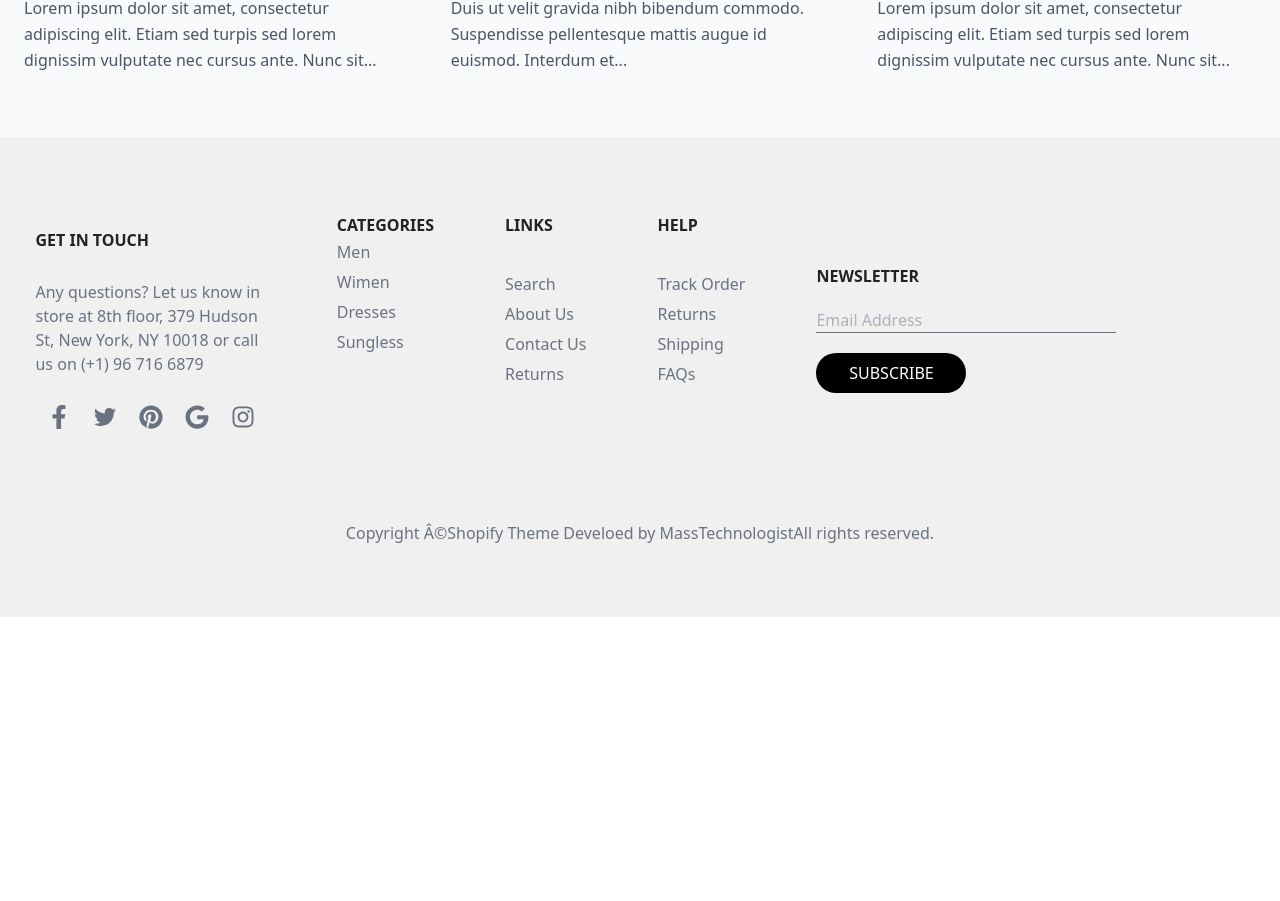
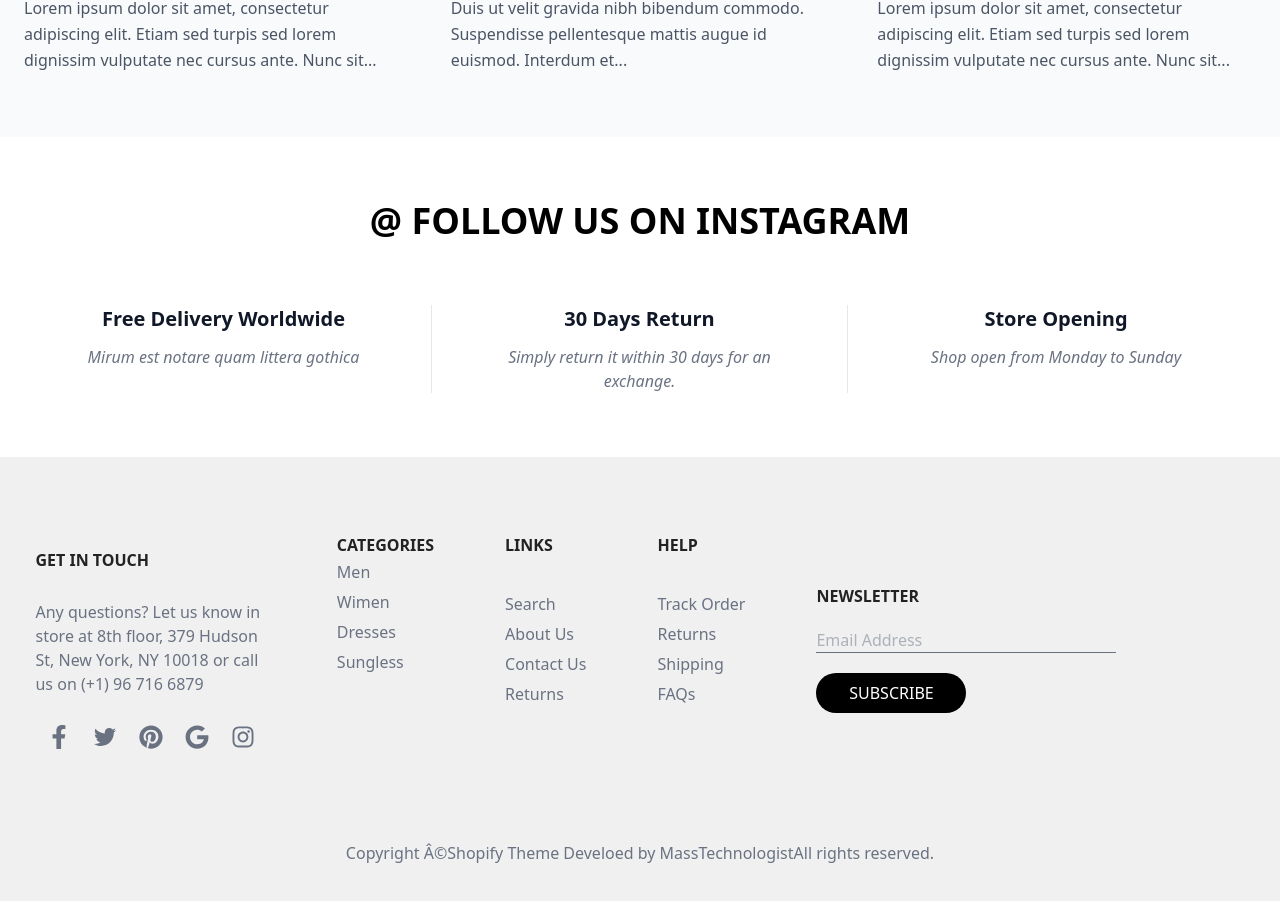
Before and after one commit to Hafsa-ouahbi/HafsaOuahbi-Fianl-project-react, a React (Vite) app: page / in a window 1280 px wide. Shown: the part 3011-3912 px from the top of the page. Before the commit the page ends 3628 px from the top, so only its background shows below. Built offline with nearby package versions, Linux system fonts and the light colour scheme.

Commit message:
finished instagram part

```diff
--- a/src/pages/home/index.jsx
+++ b/src/pages/home/index.jsx
@@ -3,6 +3,7 @@ import Hero from './partials/hero';
 import Cards from './partials/cards';
 import Carousel22 from './partials/featured';
 import OurBlog from './partials/blog';
+import InstagramFollow from './partials/insta';
 
 const Home = () => {
     return (
@@ -11,6 +12,7 @@ const Home = () => {
             <Cards />
             <Carousel22 />
             <OurBlog />
+            <InstagramFollow></InstagramFollow>
 
         </div>
     );
```
